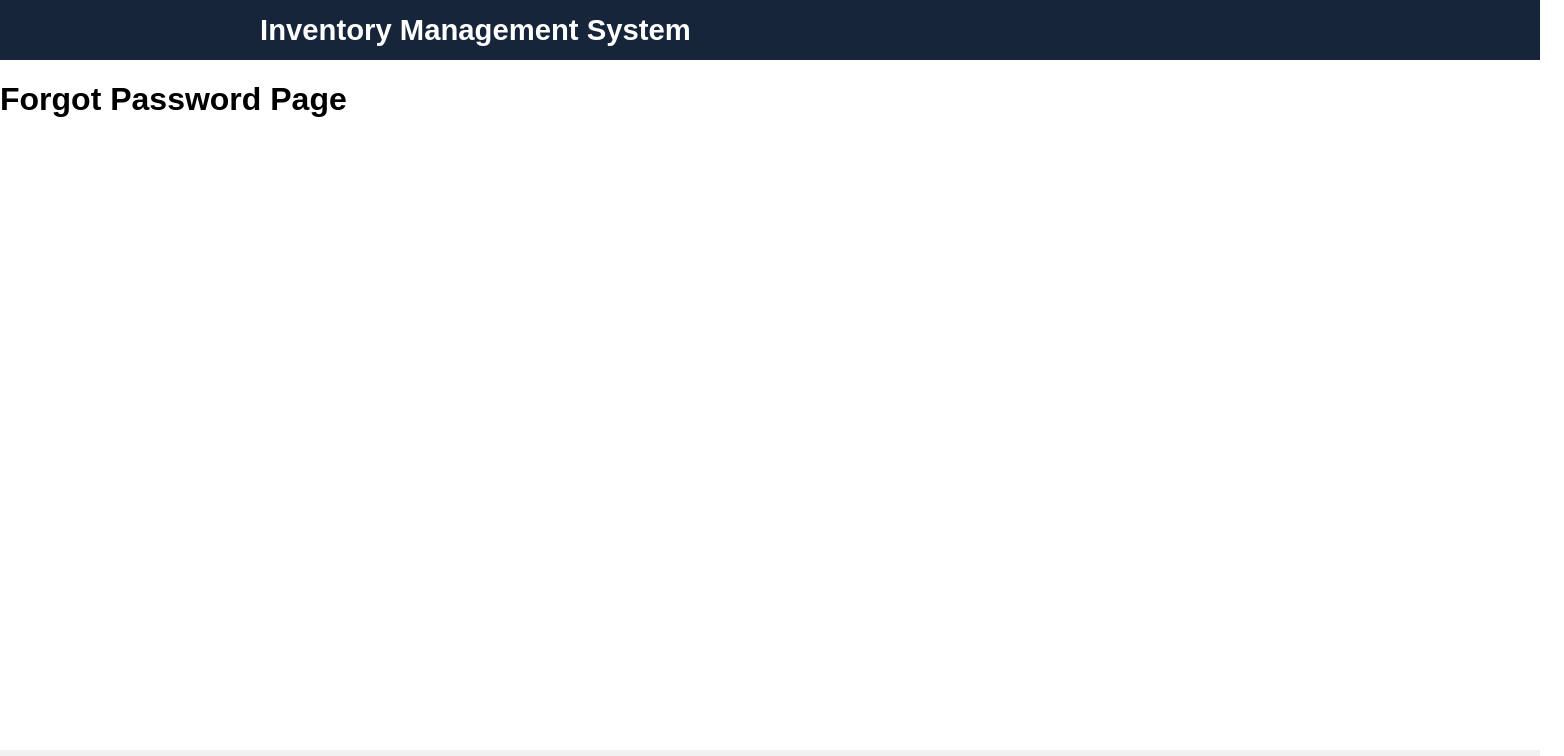
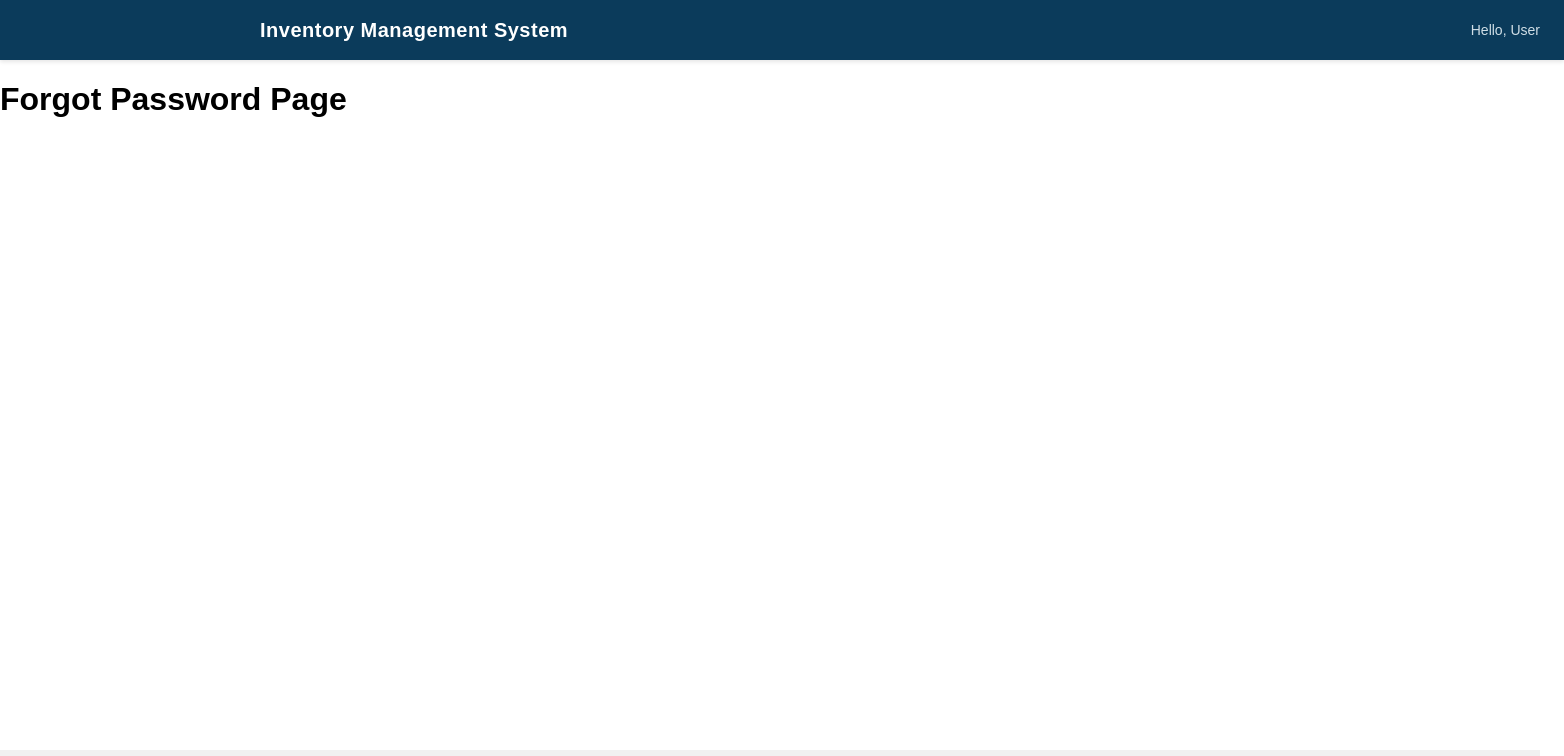
Before and after one commit to dulakshiw/SIMS, a React (Vite) app: page /forgotPassword in a window 1280 px wide. Shown: the top 756 px of the page, 1564 px wide, since content can reach past the window. Built offline with nearby package versions, Linux system fonts and the light colour scheme.

Commit message:
Project Intialization

```diff
--- a/package.json
+++ b/package.json
@@ -10,12 +10,14 @@
     "preview": "vite preview"
   },
   "dependencies": {
+    "axios": "^1.13.4",
     "chart.js": "^4.5.1",
+    "lucide-react": "^0.563.0",
     "react": "^19.2.0",
     "react-chartjs-2": "^5.3.1",
     "react-dom": "^19.2.0",
     "react-icons": "^5.5.0",
-    "react-router-dom": "^7.12.0"
+    "react-router-dom": "^7.13.0"
   },
   "devDependencies": {
     "@eslint/js": "^9.39.1",
--- a/src/Components/Header.jsx
+++ b/src/Components/Header.jsx
@@ -1,9 +1,23 @@
+import { useState, useEffect } from "react";
 import "../Styles/Header.css";
 
 function Header() {
+  const [username, setUsername] = useState("User");
+
+  useEffect(() => {
+    // Get username from localStorage or auth context
+    const storedUsername = localStorage.getItem("username") || "User";
+    setUsername(storedUsername);
+  }, []);
+
   return (
     <div className="header">
-      <h3>Inventory Management System</h3>
+      <div className="header-left">
+        <h3 className="header-title">Inventory Management System</h3>
+      </div>
+      <div className="header-right">
+        <span className="header-greeting">Hello, {username}</span>
+      </div>
     </div>
   );
 }
--- a/src/Styles/Header.css
+++ b/src/Styles/Header.css
@@ -1,14 +1,81 @@
 .header {
   height: 60px;
-  background-color: #17253b;
+  background-color: #0b3b5b;
   color: white;
   display: flex;
   align-items: center;
+  justify-content: space-between;
   padding-left: 260px;
-  position: static;
+  padding-right: 24px;
+  position: sticky;
   width: 100%;
   top: 0;
-  text-align: center;
-  font-size: 25px;
-  font-style: normal;
+  z-index: 100;
+  box-shadow: 0 2px 4px rgba(0, 0, 0, 0.1);
 }
+
+.header-left {
+  display: flex;
+  align-items: center;
+  gap: 12px;
+}
+
+.header-title {
+  font-size: 20px;
+  font-weight: 600;
+  color: #ffffff;
+  margin: 0;
+  letter-spacing: 0.5px;
+}
+
+.header-right {
+  display: flex;
+  align-items: center;
+  gap: 16px;
+}
+
+.header-greeting {
+  font-size: 14px;
+  font-weight: 500;
+  color: #d0dee6;
+  white-space: nowrap;
+}
+
+/* Responsive Design */
+@media (max-width: 1024px) {
+  .header {
+    padding-left: 60px;
+    padding-right: 16px;
+  }
+}
+
+@media (max-width: 768px) {
+  .header {
+    padding-left: 16px;
+    padding-right: 16px;
+    height: 56px;
+  }
+
+  .header-title {
+    font-size: 18px;
+  }
+
+  .header-greeting {
+    font-size: 12px;
+  }
+}
+
+@media (max-width: 480px) {
+  .header {
+    padding-left: 12px;
+    padding-right: 12px;
+  }
+
+  .header-title {
+    font-size: 16px;
+  }
+
+  .header-greeting {
+    display: none;
+  }
+}
```
Also changed, not shown: 2 other files (tests, documents, lock files or other folders).
